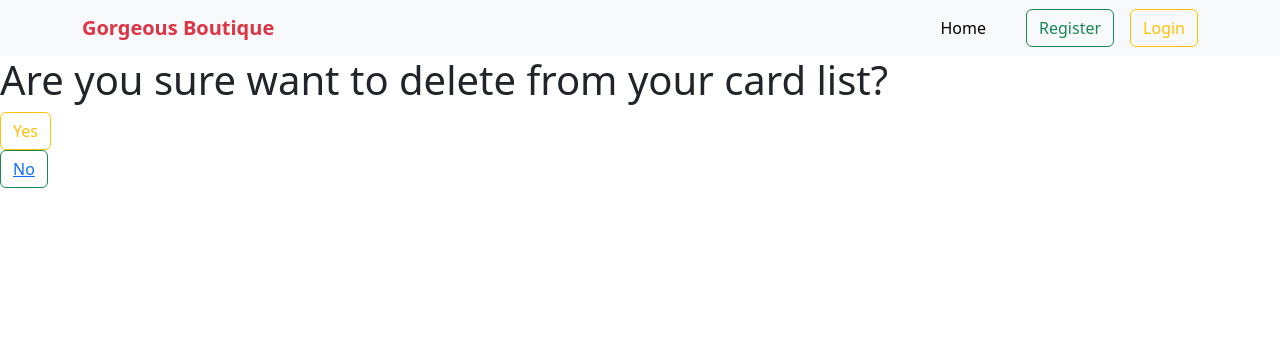
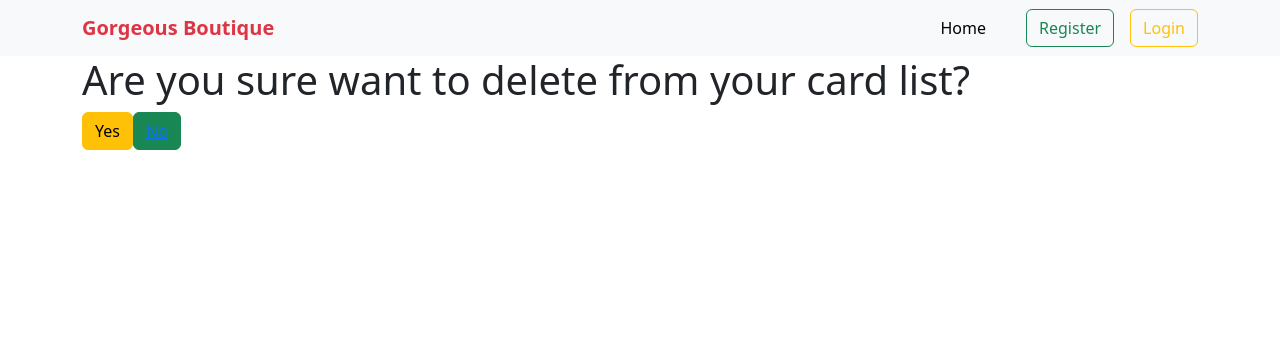
Before and after one commit to Enamul-Haque-Shojib/cloth_store, a Django app: page /cloth/deletecartlist/5 in a window 1280 px wide. Shown: the top 356 px of the page. Run offline with Django 4.2, Linux system fonts and the light colour scheme; data comes from the database, SQL or seed files in the repository; some libraries are stand-ins or nearby versions.

Commit message:
css class added

```diff
--- a/cloth/templates/delete_cartlist.html
+++ b/cloth/templates/delete_cartlist.html
@@ -4,12 +4,18 @@
 
 {% block content %}
 
-<h1>Are you sure want to delete from your card list?</h1>
-<form method="post">
-    {% csrf_token %}
-    <button class="btn btn-outline-warning" type="submit">Yes</button>
-</form>
-<button class="btn btn-outline-success"><a href="{% url 'cloth_cartlist' %}">No</a></button>
+<div class="container">
+    <h1>Are you sure want to delete from your card list?</h1>
+    <div class="d-flex flex-row">
+        <form method="post">
+            {% csrf_token %}
+            <button class="btn btn-warning" type="submit">Yes</button>
+        </form>
+        <button class="btn btn-success"><a href="{% url 'cloth_cartlist' %}">No</a></button>
+    </div>
+
+</div>
+
 
 
 <script src="{% static 'js/cloth_cartlist.js' %}"></script>
```
Also changed, not shown: cloth/templates/delete_wishlist.html (+11 -6 lines).
